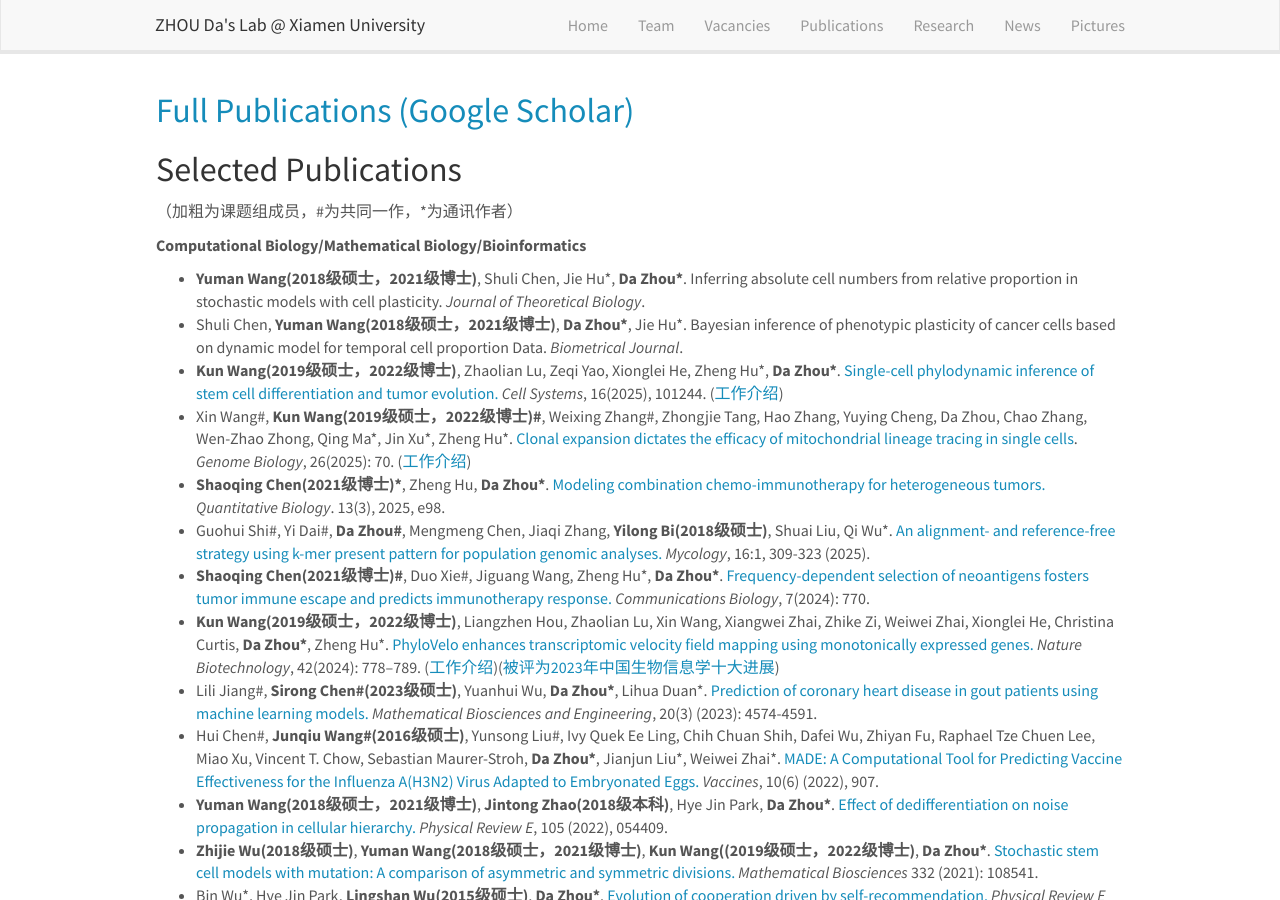
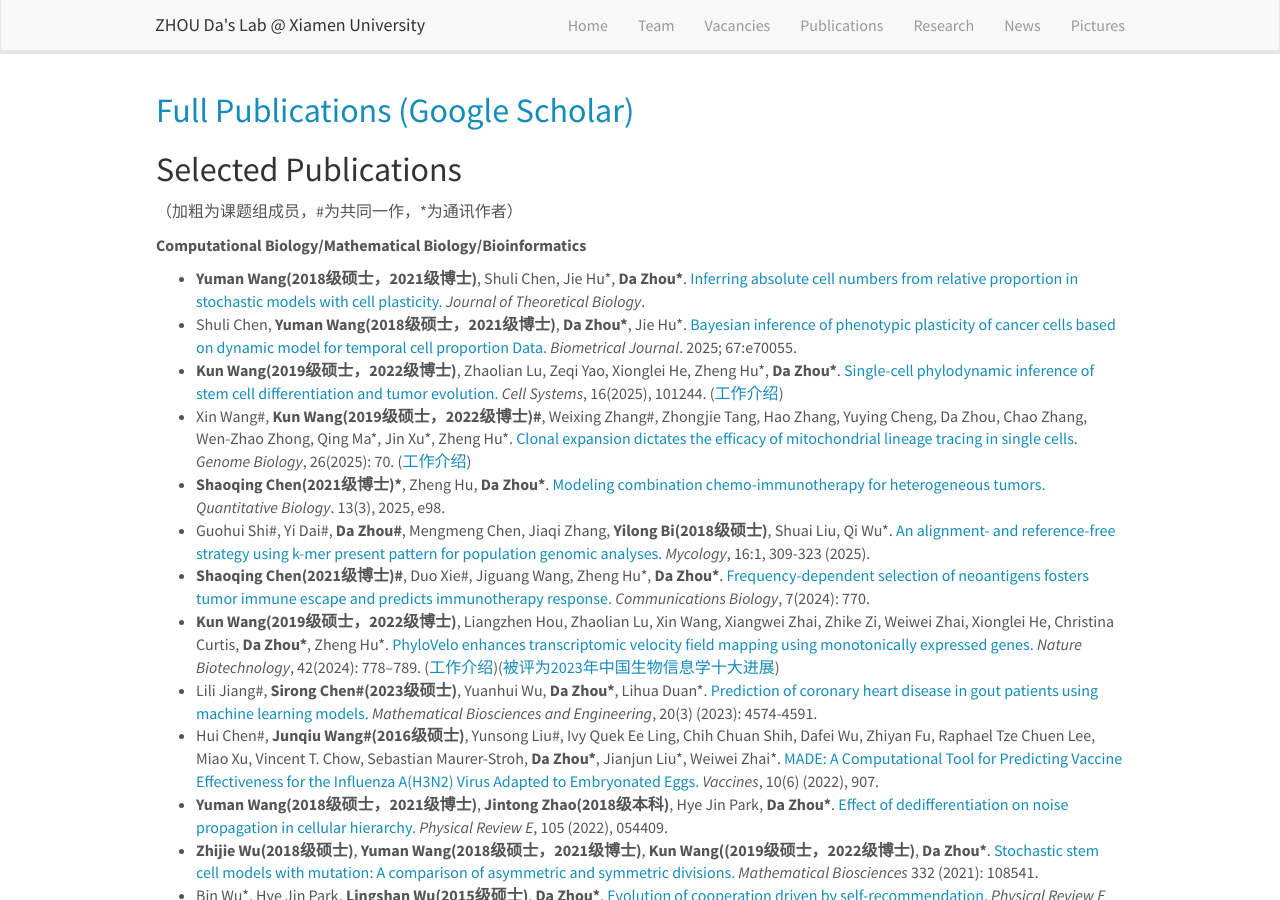
Before and after one commit to ZhouDaLab/zhoudalab.github.io, a Jekyll site: the page built from _pages/publications.md, in a window 1280 px wide and 900 px high. Built offline with Jekyll 4.4.1, drawn with Linux system fonts in a browser that asks for light colours; nearby versions of some CDN libraries.

Commit message:
Update publications.md

```diff
--- a/_pages/publications.md
+++ b/_pages/publications.md
@@ -14,8 +14,8 @@ permalink: /publications/
 
 **Computational Biology/Mathematical Biology/Bioinformatics**
 
-- **Yuman Wang(2018级硕士，2021级博士)**, Shuli Chen, Jie Hu\*, **Da Zhou\***. Inferring absolute cell numbers from relative proportion in stochastic models with cell plasticity. *Journal of Theoretical Biology*.
-- Shuli Chen, **Yuman Wang(2018级硕士，2021级博士)**, **Da Zhou\***, Jie Hu\*. Bayesian inference of phenotypic plasticity of cancer cells based on dynamic model for temporal cell proportion Data. *Biometrical Journal*.
+- **Yuman Wang(2018级硕士，2021级博士)**, Shuli Chen, Jie Hu\*, **Da Zhou\***. [Inferring absolute cell numbers from relative proportion in stochastic models with cell plasticity.](https://doi.org/10.1016/j.jtbi.2025.112133) *Journal of Theoretical Biology*.
+- Shuli Chen, **Yuman Wang(2018级硕士，2021级博士)**, **Da Zhou\***, Jie Hu\*. [Bayesian inference of phenotypic plasticity of cancer cells based on dynamic model for temporal cell proportion Data.](https://onlinelibrary.wiley.com/doi/epdf/10.1002/bimj.70055) *Biometrical Journal*. 2025; 67:e70055.
 - **Kun Wang(2019级硕士，2022级博士)**, Zhaolian Lu, Zeqi Yao, Xionglei He, Zheng Hu\*, **Da Zhou\***. [Single-cell phylodynamic inference of stem cell differentiation and tumor evolution.](https://doi.org/10.1016/j.cels.2025.101244) *Cell Systems*, 16(2025), 101244. ([工作介绍](https://mp.weixin.qq.com/s/R57Fjp7p5kdme08PJ2IXHw))
 - Xin Wang\#, **Kun Wang(2019级硕士，2022级博士)\#**, Weixing Zhang\#, Zhongjie Tang, Hao Zhang, Yuying Cheng, Da Zhou, Chao Zhang, Wen-Zhao Zhong, Qing Ma\*, Jin Xu\*, Zheng Hu\*. [Clonal expansion dictates the efficacy of mitochondrial lineage tracing in single cells](https://genomebiology.biomedcentral.com/articles/10.1186/s13059-025-03540-7). *Genome Biology*, 26(2025): 70.  ([工作介绍](https://mp.weixin.qq.com/s/S_n3lnr3vEI8gALwZm5mdw))
 - **Shaoqing Chen(2021级博士)\***, Zheng Hu, **Da Zhou\***. [Modeling combination chemo-immunotherapy for heterogeneous tumors.](https://onlinelibrary.wiley.com/doi/10.1002/qub2.98) *Quantitative Biology*. 13(3), 2025, e98.
```
